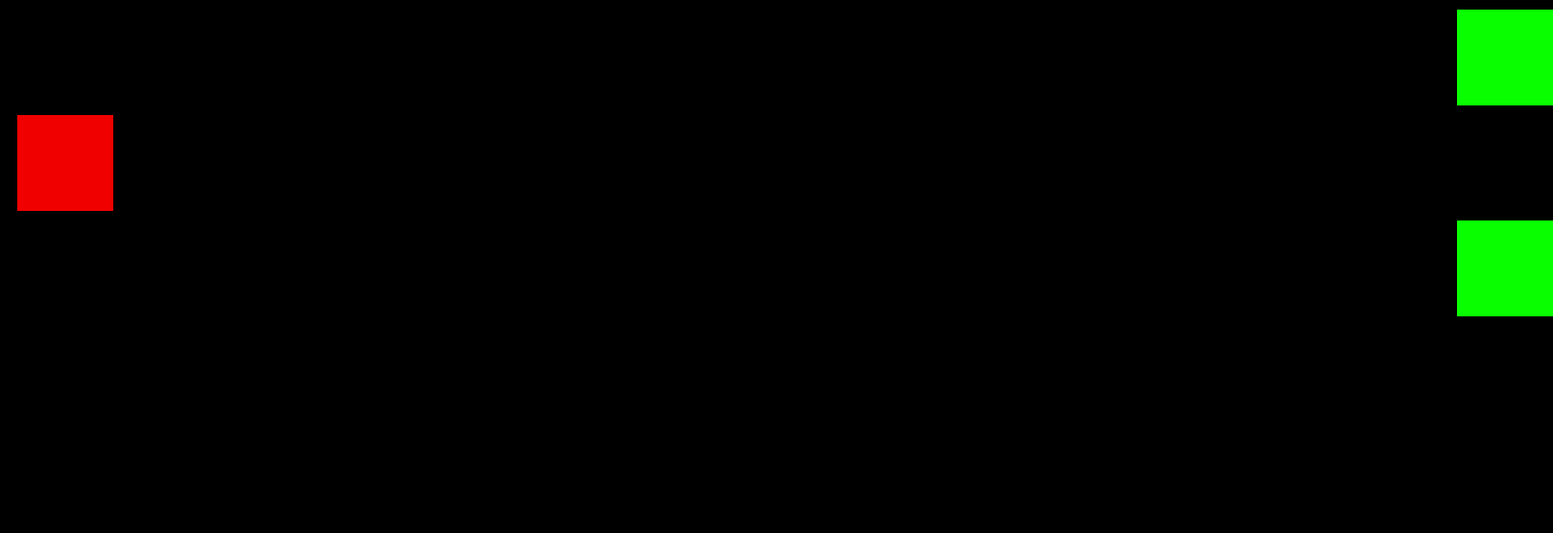
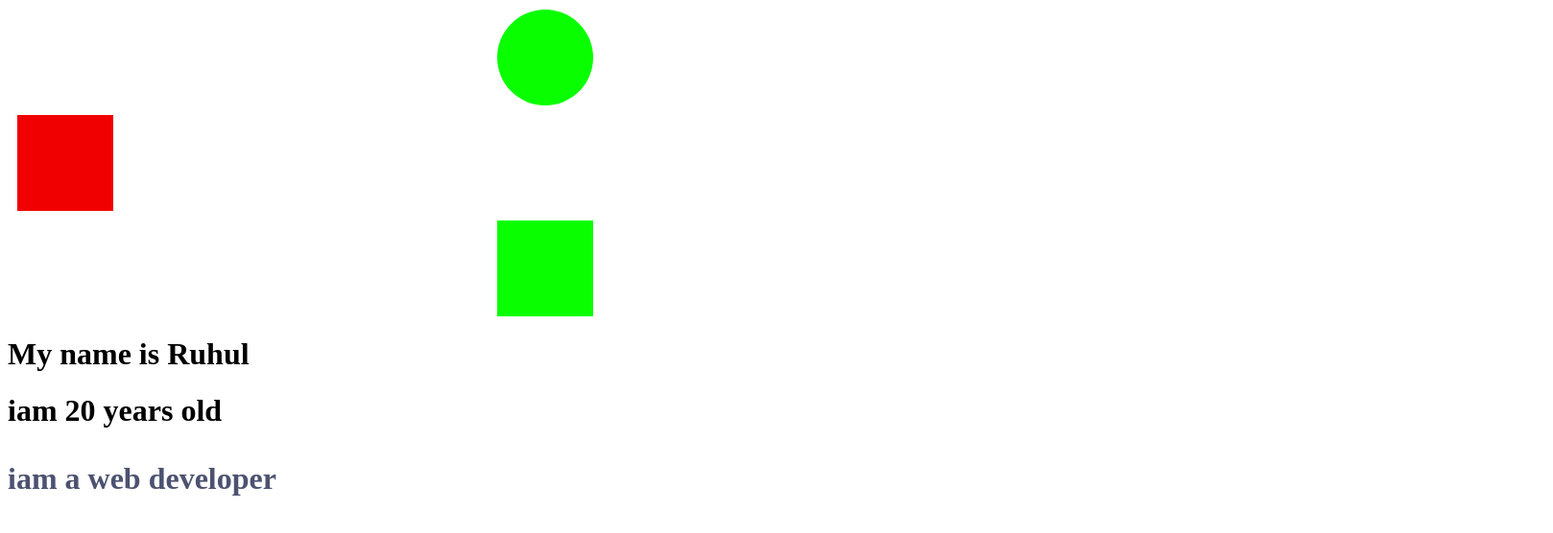
Before and after one commit to MDRUHULAMIN7/gsap-playground, a plain HTML site: page index.html in a window 1280 px wide. Shown: the whole page at 96% size, 1618 px wide, since content can reach past the window. Drawn offline with nearby package versions, Linux system fonts and the light colour scheme.

Commit message:
rotate yoyo methods

```diff
--- a/index.html
+++ b/index.html
@@ -11,6 +11,9 @@
     <div class="circle"></div>
     <div class="circle2"></div>
     <div class="circle3"></div>
+    <h1>My name is Ruhul</h1>
+    <h1> iam 20 years old</h1>
+    <h1> iam a web developer</h1>
     <script src="https://cdnjs.cloudflare.com/ajax/libs/gsap/3.13.0/gsap.min.js"
         integrity="sha512-NcZdtrT77bJr4STcmsGAESr06BYGE8woZdSdEgqnpyqac7sugNO+Tr4bGwGF3MsnEkGKhU2KL2xh6Ec+BqsaHA=="
         crossorigin="anonymous" referrerpolicy="no-referrer"></script>
--- a/script.js
+++ b/script.js
@@ -39,15 +39,16 @@
 // });
 
 gsap.to(".circle", {
-  x: 1500,
+  x: 500,
   duration: 2,
-  delay: 1,
+  delay: 2,
   rotate: 360,
   backgroundColor: "#09ff00ff",
+   borderRadius: "50%",
 });
 
 gsap.from(".circle2", {
-  x: 1500,
+  x: 500,
   duration: 2,
     delay: 1,
     rotate: 360,
@@ -56,17 +57,33 @@ gsap.from(".circle2", {
 gsap.fromTo(
   ".circle3",
   {
-    x: 1200,
-    y: 1500,
+    x: 100,
+    y: 100,
     duration: 2,
     delay: 1,
+    yoyo: true,
   },
   {
-    x: 1500,
+    x: 500,
     y: 0,
     duration: 2,
     delay: 1,
     rotate: 360,
+    yoyo: true,
     backgroundColor: "#09ff00ff",
   }
 );
+
+
+gsap.from("h1", {
+    opacity: 0,
+    duration: 2,
+    delay: 2,
+    y: 50,
+    color: "#3f62ffff",
+    stagger: 1,
+    repeat: -1,
+    yoyo: true,
+
+
+})
--- a/style.css
+++ b/style.css
@@ -1,5 +1,5 @@
 body {
-    background-color: #000000;
+    background-color: #ffffff;
 }
 
 .circle, .circle2, .circle3 {
```
